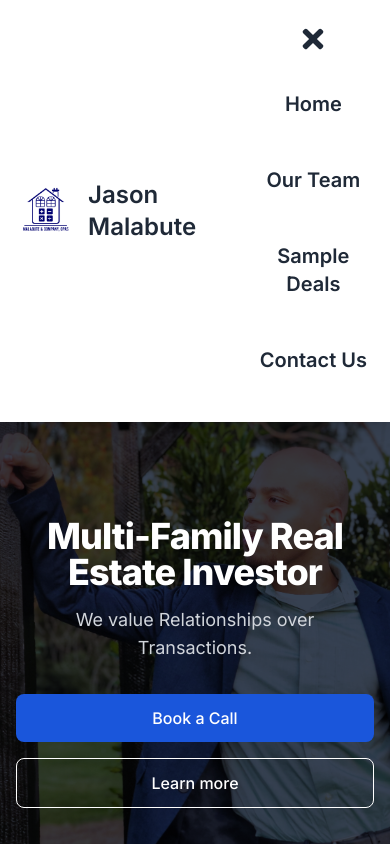
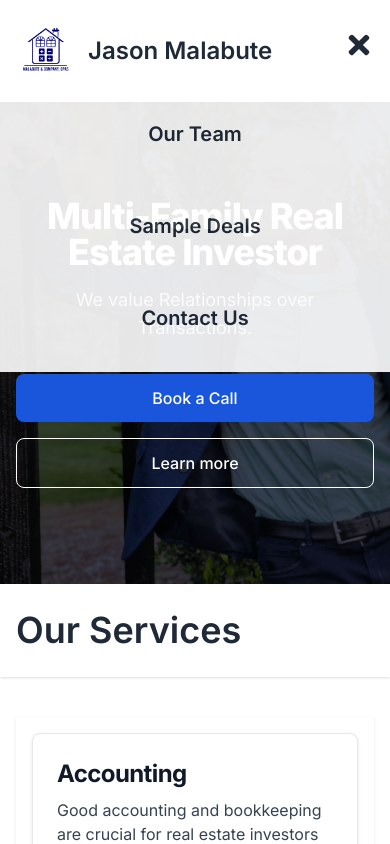
Before and after one commit to UdohLawrence/jasonmalabute-fe, a Next.js app: page / in a window 390 px wide. Both pictures are taken after a click on the element 359 px from the left and 45 px from the top of the page. Shown: the top 844 px of the page. Built offline with nearby package versions, Linux system fonts and the light colour scheme.

Commit message:
FIX: align the menu items on mobile displays

```diff
--- a/src/components/Navbar.js
+++ b/src/components/Navbar.js
@@ -36,9 +36,7 @@ const Navbar = () => {
                 width={60}
                 height={60}
               />
-              <h1 className="inline text-2xl font-semibold">
-                Jason Malabute
-              </h1>
+              <h1 className="inline text-2xl font-semibold">Jason Malabute</h1>
             </Link>
           </div>
           {/*Mobile Menu*/}
@@ -63,12 +61,7 @@ const Navbar = () => {
             </span>
             <div className="">
               {openMobileMenu && (
-                <div className="flex w-full flex-col mx-auto items-center justify-center md:hidden">
-                  <Link href="/">
-                    <h1 className="font-semibold w-full py-6 text-center text-xl hover:text-blue-600 hover:opacity-90">
-                      Home
-                    </h1>
-                  </Link>
+                <div className="absolute flex flex-col top-20 left-0 w-full bg-white opacity-90 text-gray-800 text-center p-4 space-y-4">
                   {layoutRoutes.map((layoutRoute, index) => (
                     <Link
                       href={layoutRoute.link}
```
